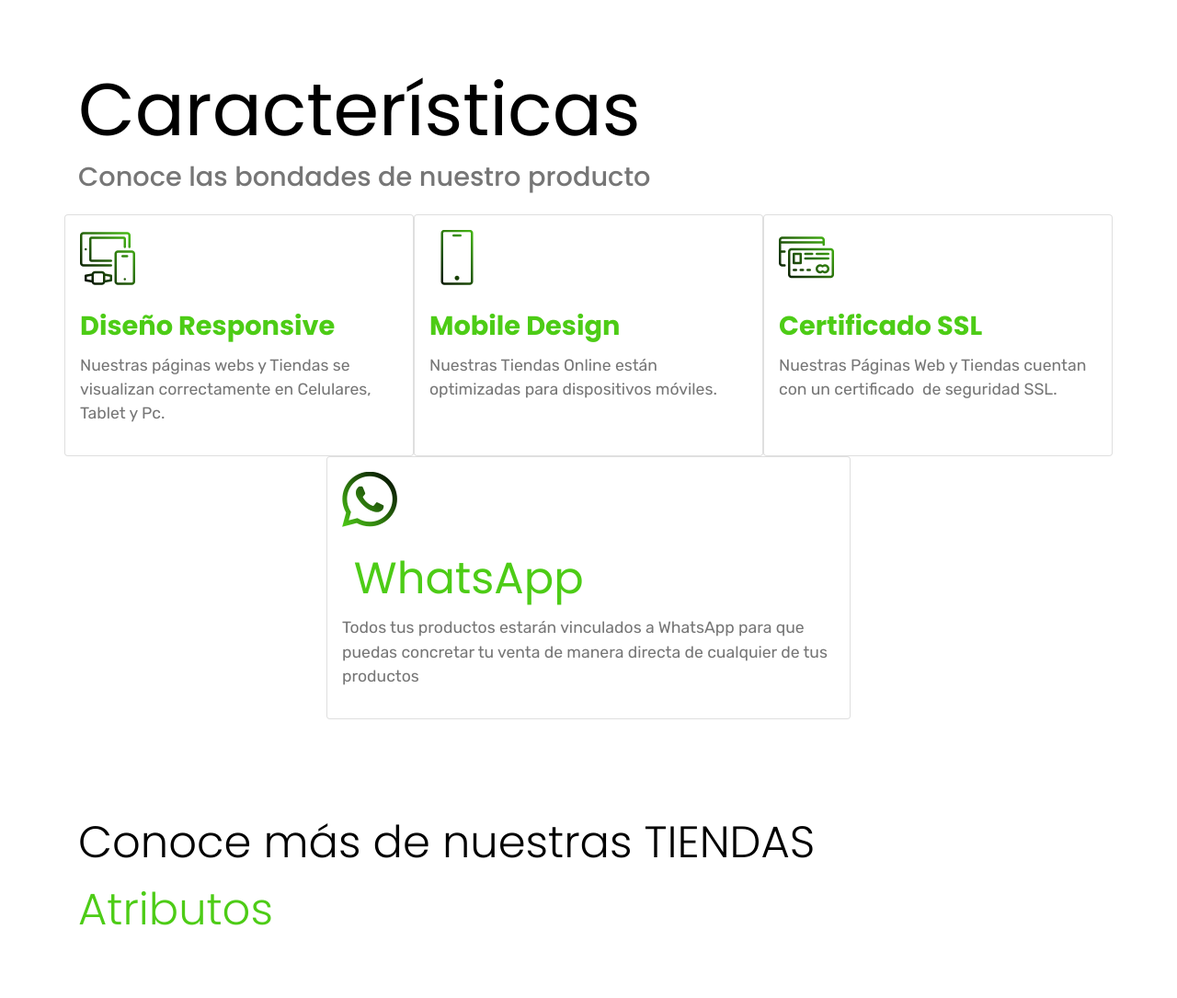
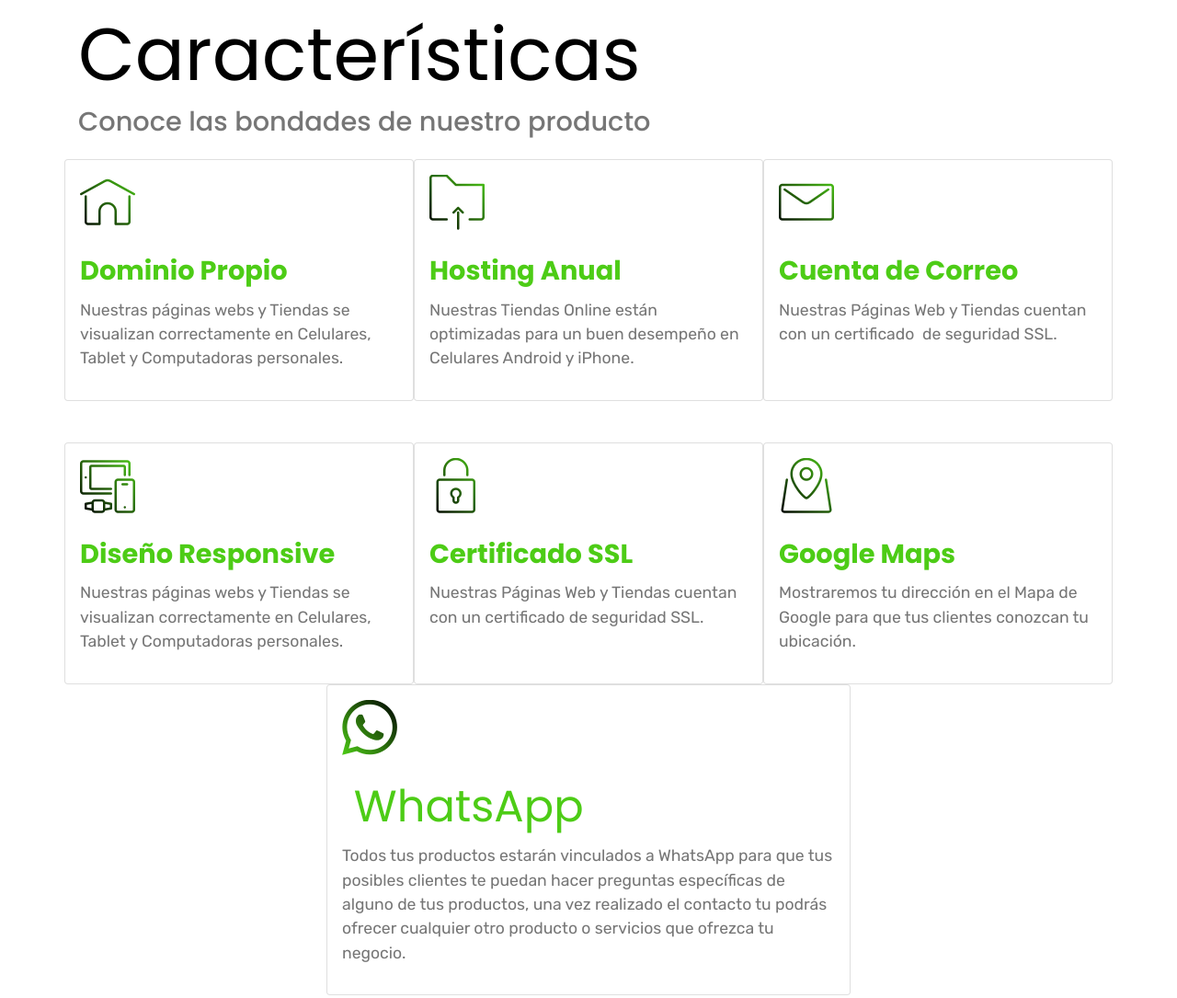
Before and after one commit to qhatushop/senda, a plain HTML site: page index.html in a window 1280 px wide. Shown: the part 1392-2477 px from the top of the page at 92% size. Drawn offline with Linux system fonts and the light colour scheme; files that its build step writes are made by us from their sources; animation ran at ten frames a second; files whose address does not match are found by name.

Commit message:
create github pages

```diff
--- a/assets/mobirise/css/mbr-additional.css
+++ b/assets/mobirise/css/mbr-additional.css
@@ -719,8 +719,48 @@ section.lazy-placeholder:after {
 .cid-reRrqOzZcp .mbr-title {
   color: #232323;
 }
+.cid-rZz4xQWlfN {
+  padding-top: 30px;
+  padding-bottom: 0px;
+  background-color: #ffffff;
+}
+.cid-rZz4xQWlfN .mbr-text,
+.cid-rZz4xQWlfN .mbr-section-subtitle {
+  color: #767676;
+}
+.cid-rZz4xQWlfN .card-title {
+  color: #66458e;
+}
+.cid-rZz4xQWlfN .card .card-img span {
+  color: #000000;
+  font-size: 60px;
+  background: linear-gradient(45deg, #000000, #4dcc16);
+  -webkit-background-clip: text;
+  -webkit-text-fill-color: transparent;
+}
+@media (max-width: 767px) {
+  .cid-rZz4xQWlfN .mbr-section-subtitle,
+  .cid-rZz4xQWlfN .mbr-section-title {
+    text-align: center !important;
+  }
+}
+.cid-rZz4xQWlfN _:-ms-lang(x),
+.cid-rZz4xQWlfN .card .card-img span {
+  background: none;
+}
+.cid-rZz4xQWlfN .card-title,
+.cid-rZz4xQWlfN .card-img B {
+  color: #e96188;
+}
+.cid-rZz4xQWlfN .mbr-section-title {
+  color: #000000;
+}
+.cid-rZz4xQWlfN .card-title,
+.cid-rZz4xQWlfN .card-img {
+  color: #4dcc16;
+}
 .cid-reRrrKQqRz {
-  padding-top: 90px;
+  padding-top: 45px;
   padding-bottom: 0px;
   background-color: #ffffff;
 }
--- a/index.html
+++ b/index.html
@@ -52,8 +52,8 @@
             </div>
         </button>
       <div class="collapse navbar-collapse" id="navbarSupportedContent">
-            <ul class="navbar-nav nav-dropdown nav-right" data-app-modern-menu="true"><li class="nav-item"><a class="nav-link link text-white display-4" href="index.html" aria-expanded="false">
-                        Nuestras Webs</a></li><li class="nav-item"><a class="nav-link link text-white display-4" href="index.html#features3-2h" aria-expanded="false">
+            <ul class="navbar-nav nav-dropdown nav-right" data-app-modern-menu="true"><li class="nav-item"><a class="nav-link link text-white display-4" href="index.html#features16-2g" aria-expanded="false">
+                        ¿Vender por WhatsApp?</a></li><li class="nav-item"><a class="nav-link link text-white display-4" href="index.html#features3-2h" aria-expanded="false">
                         Carcterísticas</a></li><li class="nav-item"><a class="nav-link link text-white display-4" href="index.html#info3-2l" aria-expanded="false">
                         Modelos</a></li><li class="nav-item"><a class="nav-link link text-white display-4" href="index.html#gallery2-2s" aria-expanded="false">
                         Clientes</a></li></ul>
@@ -114,7 +114,7 @@
     </div>
 </section>
 
-<section class="features3 cid-reRrrKQqRz" id="features3-2h">
+<section class="features3 cid-rZz4xQWlfN" id="features3-35">
 
 
 
@@ -127,12 +127,12 @@
             <div class="card p-3 col-12 col-md-6 col-xl-4 col-lg-4">
                 <div class="card-wrap">
                     <div class="card-img pb-4 align-center">
-                        <span class="mbr-iconfont mbri-devices"></span>
+                        <span class="mbr-iconfont mbri-home"></span>
                     </div>
                     <div class="card-box">
                         <h4 class="card-title mbr-fonts-style align-center display-5"><strong>
-                            Diseño Responsive</strong></h4>
-                        <p class="mbr-text mbr-fonts-style align-center display-7">Nuestras páginas webs y Tiendas se visualizan correctamente en Celulares, Tablet y Pc.</p>
+                            Dominio Propio</strong></h4>
+                        <p class="mbr-text mbr-fonts-style align-center display-7">Nuestras páginas webs y Tiendas se visualizan correctamente en Celulares, Tablet y Computadoras personales.</p>
                     </div>
                 </div>
             </div>
@@ -140,12 +140,12 @@
             <div class="card p-3 col-12 col-md-6 col-xl-4 col-lg-4">
                 <div class="card-wrap">
                     <div class="card-img pb-4 align-center">
-                        <span class="mbr-iconfont mbri-mobile"></span>
+                        <span class="mbr-iconfont mbri-to-local-drive"></span>
                     </div>
                     <div class="card-box">
                         <h4 class="card-title mbr-fonts-style align-center display-5"><strong>
-                            Mobile Design</strong></h4>
-                        <p class="mbr-text mbr-fonts-style align-center display-7">Nuestras Tiendas Online están optimizadas para dispositivos&nbsp;móviles.</p>
+                            Hosting Anual</strong></h4>
+                        <p class="mbr-text mbr-fonts-style align-center display-7">Nuestras Tiendas Online están optimizadas para un buen desempeño en Celulares Android y iPhone.</p>
                     </div>
                 </div>
             </div>
@@ -153,12 +153,63 @@
             <div class="card p-3 col-12 col-md-6 col-xl-4 col-lg-4">
                 <div class="card-wrap">
                     <div class="card-img pb-4 align-center">
-                        <span class="mbr-iconfont mbri-credit-card"></span>
+                        <span class="mbr-iconfont mbri-letter"></span>
                     </div>
                     <div class="card-box">
                         <h4 class="card-title mbr-fonts-style align-center display-5"><strong>
-                            Certificado SSL</strong></h4>
+                            Cuenta de Correo</strong></h4>
                         <p class="mbr-text mbr-fonts-style align-center display-7">Nuestras Páginas Web y Tiendas cuentan con un certificado &nbsp;de&nbsp;seguridad SSL.</p>
+                    </div>
+                </div>
+            </div>
+
+
+        </div>
+    </div>
+</section>
+
+<section class="features3 cid-reRrrKQqRz" id="features3-2h">
+
+
+
+
+    <div class="container">
+
+
+        <div class="row justify-content-center">
+            <div class="card p-3 col-12 col-md-6 col-xl-4 col-lg-4">
+                <div class="card-wrap">
+                    <div class="card-img pb-4 align-center">
+                        <span class="mbr-iconfont mbri-devices"></span>
+                    </div>
+                    <div class="card-box">
+                        <h4 class="card-title mbr-fonts-style align-center display-5"><strong>
+                            Diseño Responsive</strong></h4>
+                        <p class="mbr-text mbr-fonts-style align-center display-7">Nuestras páginas webs y Tiendas se visualizan correctamente en Celulares, Tablet y Computadoras personales.</p>
+                    </div>
+                </div>
+            </div>
+
+            <div class="card p-3 col-12 col-md-6 col-xl-4 col-lg-4">
+                <div class="card-wrap">
+                    <div class="card-img pb-4 align-center">
+                        <span class="mbr-iconfont mbri-lock"></span>
+                    </div>
+                    <div class="card-box">
+                        <h4 class="card-title mbr-fonts-style align-center display-5"><strong>Certificado SSL</strong></h4>
+                        <p class="mbr-text mbr-fonts-style align-center display-7">Nuestras Páginas Web y Tiendas cuentan con un certificado  de seguridad SSL.</p>
+                    </div>
+                </div>
+            </div>
+
+            <div class="card p-3 col-12 col-md-6 col-xl-4 col-lg-4">
+                <div class="card-wrap">
+                    <div class="card-img pb-4 align-center">
+                        <span class="mbr-iconfont mbri-map-pin"></span>
+                    </div>
+                    <div class="card-box">
+                        <h4 class="card-title mbr-fonts-style align-center display-5"><strong>Google Maps</strong></h4>
+                        <p class="mbr-text mbr-fonts-style align-center display-7">Mostraremos tu dirección en el Mapa de Google para que tus clientes conozcan tu ubicación.</p>
                     </div>
                 </div>
             </div>
@@ -184,7 +235,7 @@
                     </div>
                     <div class="card-box">
                         <h4 class="card-title mbr-fonts-style align-center display-2"><strong>&nbsp;WhatsApp&nbsp;</strong></h4>
-                        <p class="mbr-text mbr-fonts-style align-center display-7">Todos tus productos estarán vinculados a WhatsApp para que puedas concretar tu venta de manera directa de cualquier de tus productos</p>
+                        <p class="mbr-text mbr-fonts-style align-center display-7">Todos tus productos estarán vinculados a WhatsApp para que tus posibles clientes te puedan hacer preguntas específicas de alguno de tus productos, una vez realizado el contacto tu podrás ofrecer cualquier otro producto o servicios que ofrezca tu negocio.</p>
                     </div>
                 </div>
             </div>
@@ -206,8 +257,8 @@
     <div class="container">
         <div class="row justify-content-center">
             <div class="col-12 col-md-12 align-center">
-                <h3 class="mbr-section-subtitle align-center mbr-fonts-style pb-2 display-2">Conoce más de nuestras TIENDAS</h3>
-                <h2 class="mbr-section-title align-center mbr-fonts-style mbr-bold display-2">Atributos</h2>
+                <h3 class="mbr-section-subtitle align-center mbr-fonts-style pb-2 display-1"><strong>Catálogos de Productos</strong></h3>
+                <h2 class="mbr-section-title align-center mbr-fonts-style mbr-bold display-2">Precios y Atributos</h2>
             </div>
         </div>
     </div>
@@ -229,7 +280,7 @@
                             Tienda 10</h3>
 
                         <div class="plan-price">
-                            <span class="price-figure mbr-white mbr-fonts-style display-7">2 Páginas</span>
+                            <span class="price-figure mbr-white mbr-fonts-style display-7">2 Páginas: Info de la empresa y Catálogo de productos</span>
                             <div class="price-term mbr-white">
                                 <div class="term mbr-fonts-style"><strong>S/.300</strong></div></div>
 
@@ -255,7 +306,7 @@
                             Tienda 20</h3>
 
                         <div class="plan-price">
-                            <span class="price-figure mbr-white mbr-fonts-style display-7">3 Páginas</span>
+                            <span class="price-figure mbr-white mbr-fonts-style display-7">3 Páginas: Info de la empresa y Catálogo de productos</span>
                             <div class="price-term mbr-white">
                                 <div class="term mbr-fonts-style"><strong>S/.400</strong></div></div>
 
@@ -280,7 +331,7 @@
                             Tienda 30</h3>
 
                         <div class="plan-price">
-                            <span class="price-figure mbr-white mbr-fonts-style display-7">3 Páginas</span>
+                            <span class="price-figure mbr-white mbr-fonts-style display-7">3 Páginas: Info de la empresa y Catálogo de productos</span>
                             <div class="price-term mbr-white">
                                 <div class="term mbr-fonts-style"><strong>S/.500</strong></div></div>
 
@@ -480,7 +531,7 @@
         <div class="row">
             <div class="col-lg-8 mx-auto mbr-form" data-form-type="formoid">
 <!--Formbuilder Form-->
-<form action="https://mobirise.com/" method="POST" class="mbr-form form-with-styler" data-form-title="Form Name"><input type="hidden" name="email" data-form-email="true" value="gpEd5VA8B68in5bqQRvLvSsT7LKwkx4E9pSg2D2HUqsQ4H2nSYXYuFg83Z1mencz2KmkCDmCy/FR7j9bB6L9cwxy/eY3EKSPm7U8z+n4BRjisoje/b94qaLSiUDDed2o.YTajH3US6UxZzTJiVMhkK/fi+GQoSzrr/VlZte3H0OfnZdTUnFWYmOv1bndfOsYL5bMXdFNdb5NeUp3BLGcS6Xj6bsPup6rGbINBHZJqhc2BRlYpyDbcsaOs2GLY7qhq">
+<form action="https://mobirise.com/" method="POST" class="mbr-form form-with-styler" data-form-title="Form Name"><input type="hidden" name="email" data-form-email="true" value="ImzdM2XA7Fae82guGa1ZVHHGwgtVo4iKe6snSw+h9yUWjpaROOM4/FkXeGdRKeeCK29wMKqyF2uU9nna7l4MmO6/LnVlb5I9w6vZpm9FcLgprGlzW9HdF/RZSvH82yFU.Wr0+OYoNYTbJ4m4AOzaHUL/X1S2YhVd/pA0ez8Ed1KIPXSCJEcHUZL/PYXSoddqtc4EpYL46QIEDzGcix9xfK/eGmzaxTjboccvLi0IezB59j2+d6hSJpbVi9/lLa/tj">
 <div class="form-row">
 <div hidden="hidden" data-form-alert="" class="alert alert-success col-12">Thanks for filling out the form!</div>
 <div hidden="hidden" data-form-alert-danger="" class="alert alert-danger col-12">Oops...! some problem!</div>
```
Also changed, not shown: assets/images/mbr-favicon.png, 1 other file.
